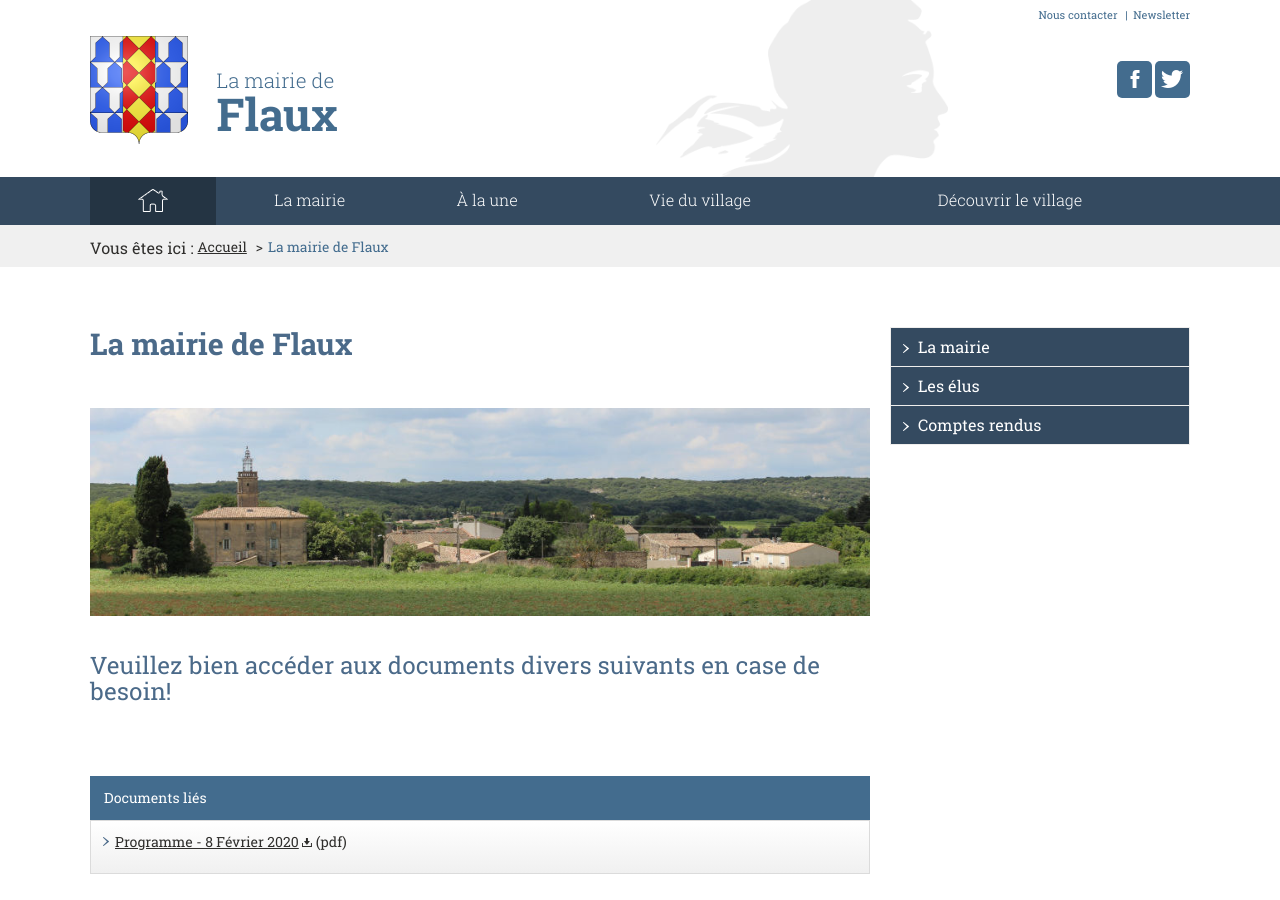
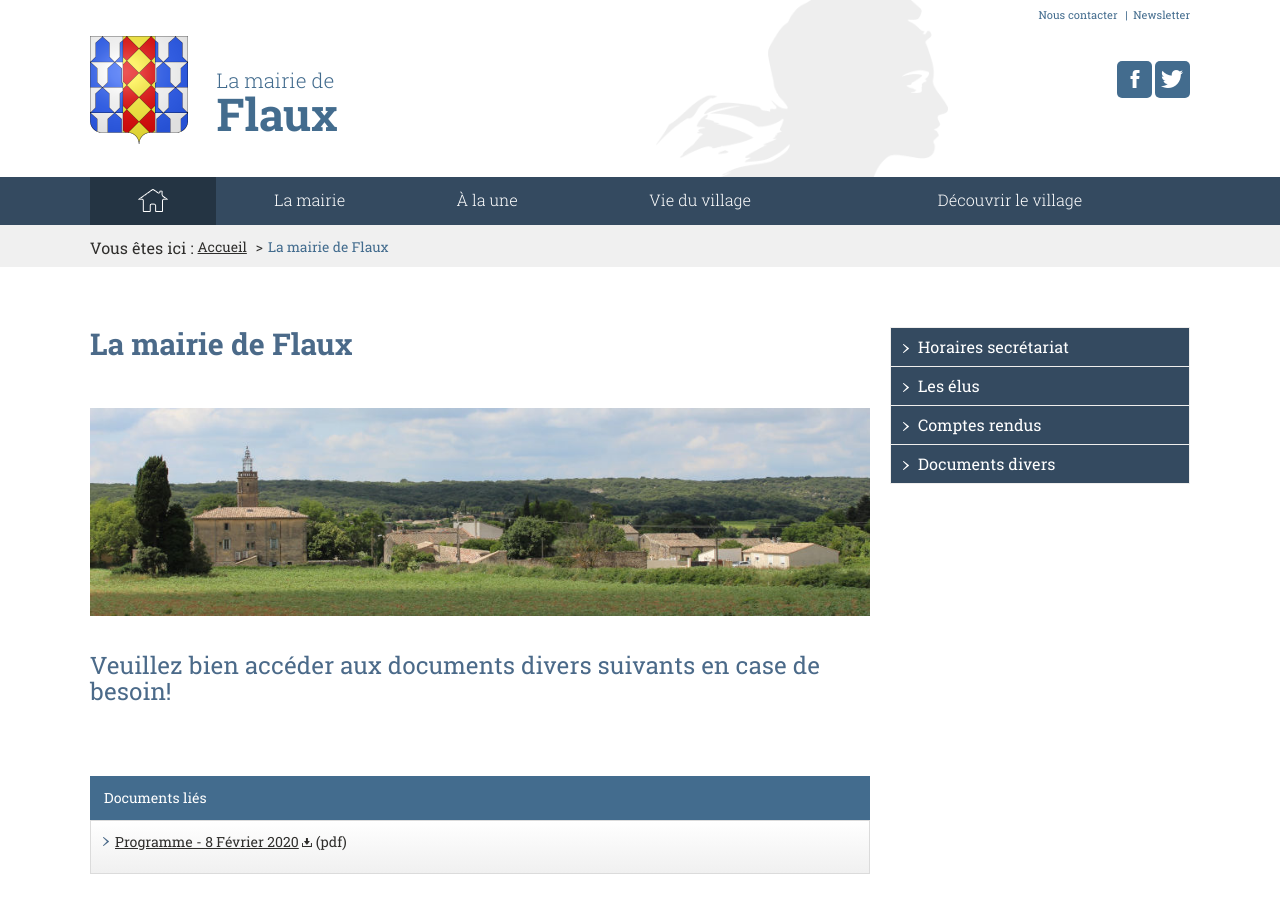
Before and after one commit to Flaux-Village/flaux-village.github.io, a Jekyll site: the page built from divers.md, in a window 1280 px wide and 900 px high. Built offline with Jekyll 4.4.1, drawn with Linux system fonts in a browser that asks for light colours; our own code applies the rules of GitHub Pages for plain Markdown files.

Commit message:
Update divers.md

```diff
--- a/divers.md
+++ b/divers.md
@@ -13,12 +13,14 @@ documents:
   type: pdf
 
 menu_secondaire:
-- titre: La mairie
+- titre: Horaires secrétariat
   addresse: /mairie.html
 - titre: Les élus
   addresse: /elus.html
 - titre: Comptes rendus
   addresse: /comptes.html
+- titre: Documents divers
+  addresse: /divers.html
 
 ---
 # Veuillez bien accéder aux documents divers suivants en case de besoin!
```
